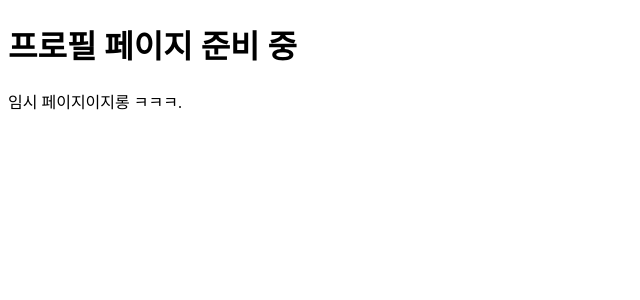
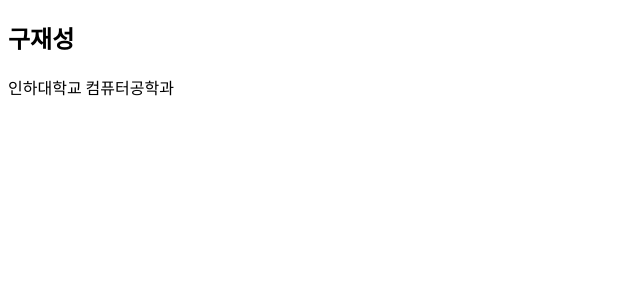
Before and after one commit to koo0419/Profile_site, a React (Vite) app: page / in a window 1280 px wide. Shown: the top 300 px of the page, without its empty margins (0-640 px from the left). Built offline with nearby package versions, Linux system fonts and the light colour scheme.

Commit message:
feat: 소개 개 섹션 Hero 컴포넌트 추가

```diff
--- a/src/App.jsx
+++ b/src/App.jsx
@@ -1,8 +1,9 @@
+import Hero from './sections/Hero.jsx'
+
 export default function App() {
   return (
     <main>
-      <h1>프로필 페이지 준비 중</h1>
-      <p>임시 페이지이지롱 ㅋㅋㅋ.</p>
+      <Hero />
     </main>
   )
 }
--- /dev/null
+++ b/src/sections/Hero.jsx
@@ -0,0 +1,8 @@
+export default function Hero() {
+  return (
+    <section>
+      <h1>구재성</h1>
+      <p>인하대학교 컴퓨터공학과</p>
+    </section>
+  )
+}
```
